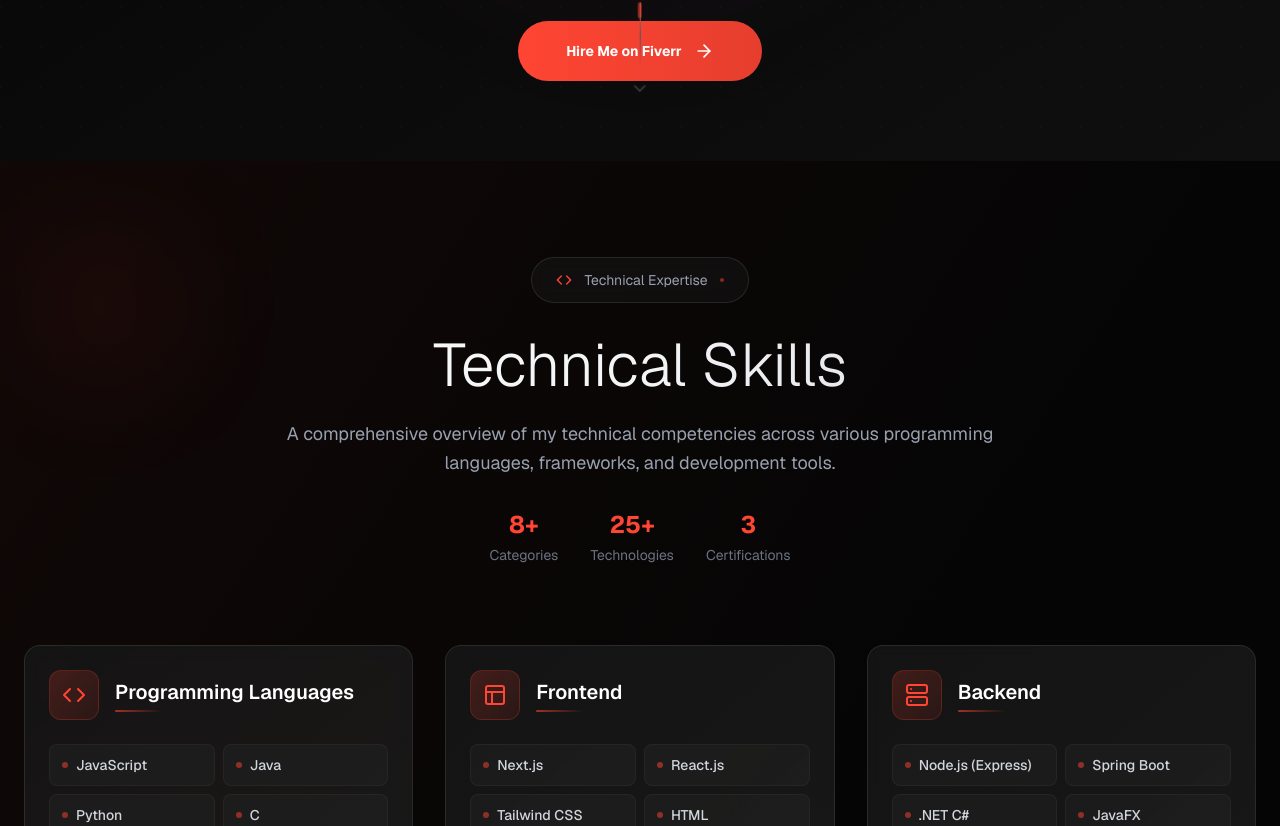
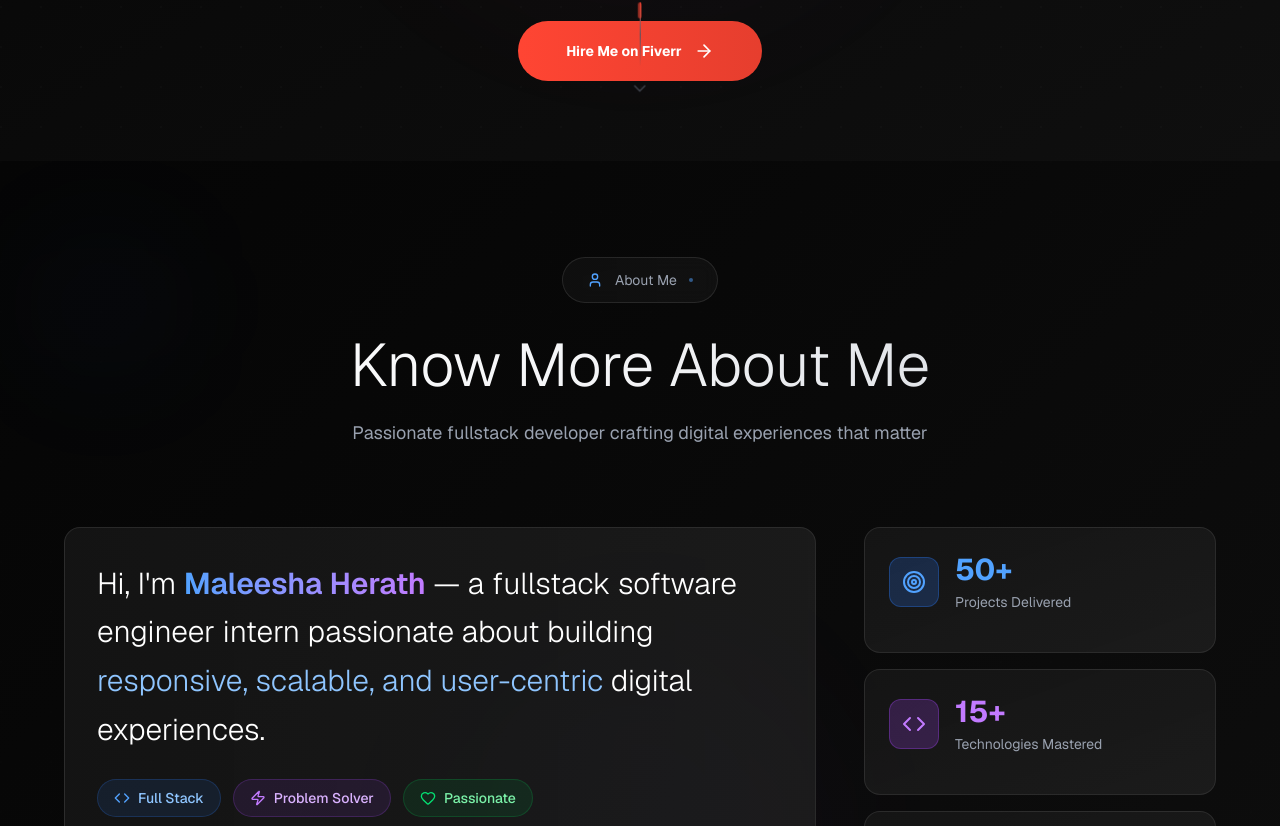
Before and after one commit to MaleeshaHe/my-portfolio, a Next.js app: page / in a window 1280 px wide. Shown: the part 674-1500 px from the top of the page. Built offline with nearby package versions, Linux system fonts and the light colour scheme.

Commit message:
Reorder components in Home to place AboutSection before SkillsSection for improved layout flow

```diff
--- a/src/app/page.js
+++ b/src/app/page.js
@@ -14,12 +14,12 @@ export default function Home() {
     <main className="min-h-screen bg-[#0a0a0a]">
       <Header />
       <Hero />
-      <SkillsSection />
+      <AboutSection />
       <WorkExperience />
       <EducationSection />
       <Projects />
+      <SkillsSection />
       <FiverrReviewCarousel />
-      <AboutSection />
       <Contact />
       <Footer />
     </main>
```
